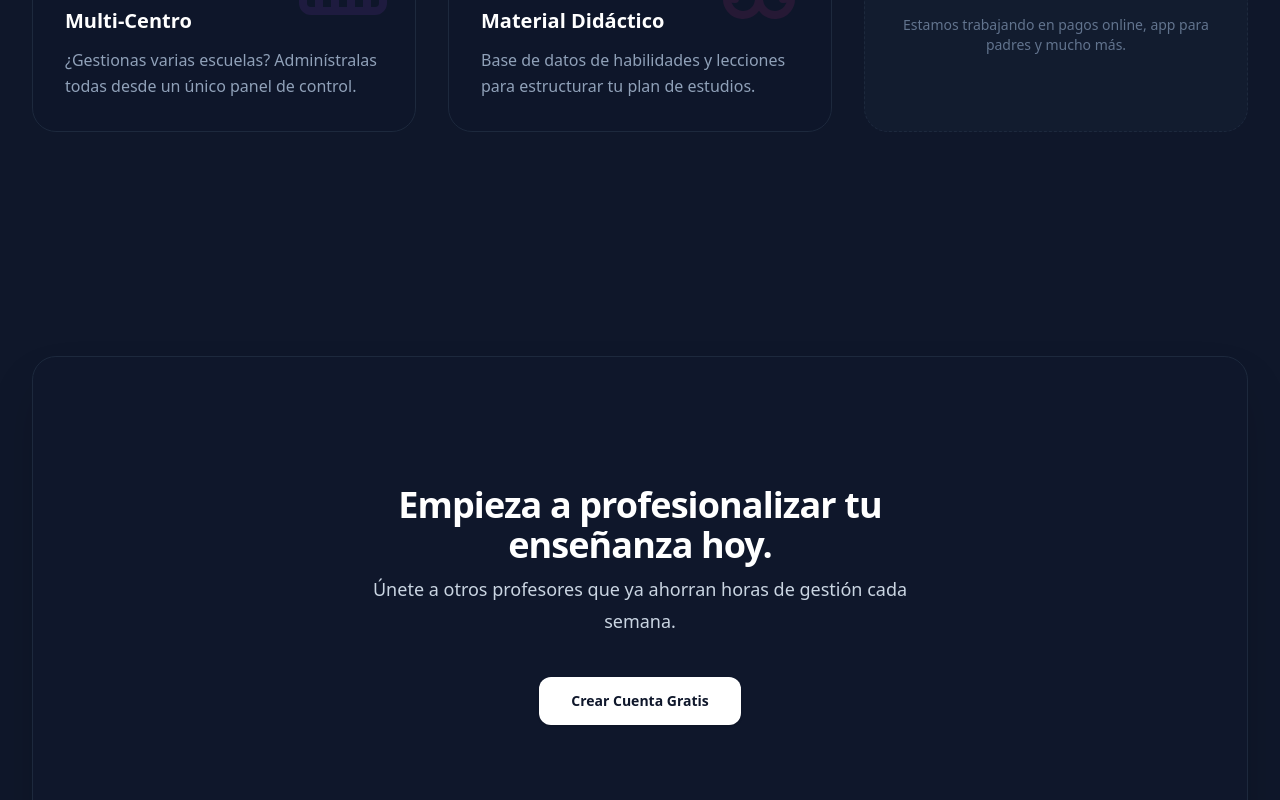
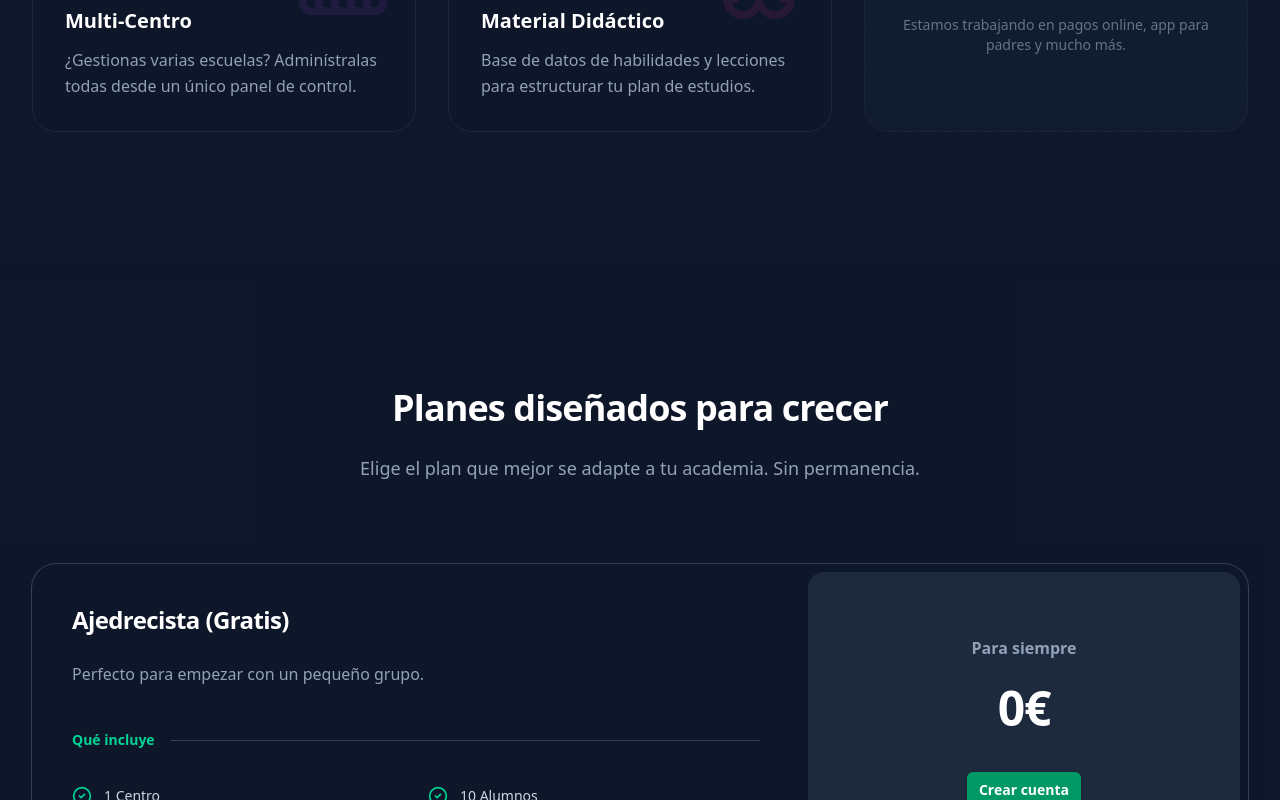
Before and after one commit to Chess-Society/ChessNet, a SvelteKit app: page / in a window 1280 px wide. Shown: the part 2000-2800 px from the top of the page. Built offline with nearby package versions, Linux system fonts and the light colour scheme.

Commit message:
Add Pricing Section to Landing Page

```diff
--- a/src/routes/+page.svelte
+++ b/src/routes/+page.svelte
@@ -366,6 +366,182 @@
         </div>
     </div>
 
+    <!-- Pricing Section -->
+    <div id="pricing" class="py-24 sm:py-32 bg-slate-900/30">
+        <div class="mx-auto max-w-7xl px-6 lg:px-8">
+            <div class="mx-auto max-w-2xl sm:text-center">
+                <h2
+                    class="text-3xl font-bold tracking-tight text-white sm:text-4xl"
+                >
+                    Planes diseñados para crecer
+                </h2>
+                <p class="mt-6 text-lg leading-8 text-slate-400">
+                    Elige el plan que mejor se adapte a tu academia. Sin
+                    permanencia.
+                </p>
+            </div>
+            <div
+                class="mx-auto mt-16 max-w-2xl rounded-3xl ring-1 ring-slate-700 sm:mt-20 lg:mx-0 lg:flex lg:max-w-none"
+            >
+                <!-- Free -->
+                <div class="p-8 sm:p-10 lg:flex-auto">
+                    <h3 class="text-2xl font-bold tracking-tight text-white">
+                        Ajedrecista (Gratis)
+                    </h3>
+                    <p class="mt-6 text-base leading-7 text-slate-400">
+                        Perfecto para empezar con un pequeño grupo.
+                    </p>
+                    <div class="mt-10 flex items-center gap-x-4">
+                        <h4
+                            class="flex-none text-sm font-semibold leading-6 text-emerald-400"
+                        >
+                            Qué incluye
+                        </h4>
+                        <div class="h-px flex-auto bg-slate-700"></div>
+                    </div>
+                    <ul
+                        role="list"
+                        class="mt-8 grid grid-cols-1 gap-4 text-sm leading-6 text-slate-300 sm:grid-cols-2 sm:gap-6"
+                    >
+                        <li class="flex gap-x-3">
+                            <CheckCircle2
+                                class="h-6 w-5 flex-none text-emerald-400"
+                            /> 1 Centro
+                        </li>
+                        <li class="flex gap-x-3">
+                            <CheckCircle2
+                                class="h-6 w-5 flex-none text-emerald-400"
+                            /> 10 Alumnos
+                        </li>
+                        <li class="flex gap-x-3">
+                            <CheckCircle2
+                                class="h-6 w-5 flex-none text-emerald-400"
+                            /> Control Asistencia
+                        </li>
+                    </ul>
+                </div>
+                <div
+                    class="-mt-2 p-2 lg:mt-0 lg:w-full lg:max-w-md lg:flex-shrink-0"
+                >
+                    <div
+                        class="rounded-2xl bg-slate-800 py-10 text-center ring-1 ring-inset ring-slate-900/5 lg:flex lg:flex-col lg:justify-center lg:py-16"
+                    >
+                        <div class="mx-auto max-w-xs px-8">
+                            <p class="text-base font-semibold text-slate-400">
+                                Para siempre
+                            </p>
+                            <p
+                                class="mt-6 flex items-baseline justify-center gap-x-2"
+                            >
+                                <span
+                                    class="text-5xl font-bold tracking-tight text-white"
+                                    >0€</span
+                                >
+                            </p>
+                            <button
+                                onclick={login}
+                                class="mt-10 block w-full rounded-md bg-emerald-600 px-3 py-2 text-center text-sm font-semibold text-white shadow-sm hover:bg-emerald-500"
+                                >Crear cuenta</button
+                            >
+                        </div>
+                    </div>
+                </div>
+            </div>
+
+            <div
+                class="mx-auto mt-8 max-w-2xl rounded-3xl ring-1 ring-emerald-500 lg:mx-0 lg:flex lg:max-w-none bg-slate-800/20 relative overflow-hidden"
+            >
+                <div
+                    class="absolute top-0 right-0 p-4 bg-emerald-500 text-white text-xs font-bold uppercase rounded-bl-xl"
+                >
+                    Recomendado
+                </div>
+                <!-- Pro -->
+                <div class="p-8 sm:p-10 lg:flex-auto">
+                    <h3 class="text-2xl font-bold tracking-tight text-white">
+                        Profe / Academia
+                    </h3>
+                    <p class="mt-6 text-base leading-7 text-slate-400">
+                        Todo lo necesario para profesionalizar tu enseñanza.
+                    </p>
+                    <div class="mt-10 flex items-center gap-x-4">
+                        <h4
+                            class="flex-none text-sm font-semibold leading-6 text-emerald-400"
+                        >
+                            Todo lo de gratis más...
+                        </h4>
+                        <div class="h-px flex-auto bg-slate-700"></div>
+                    </div>
+                    <ul
+                        role="list"
+                        class="mt-8 grid grid-cols-1 gap-4 text-sm leading-6 text-slate-300 sm:grid-cols-2 sm:gap-6"
+                    >
+                        <li class="flex gap-x-3">
+                            <CheckCircle2
+                                class="h-6 w-5 flex-none text-emerald-400"
+                            /> 3 Centros
+                        </li>
+                        <li class="flex gap-x-3">
+                            <CheckCircle2
+                                class="h-6 w-5 flex-none text-emerald-400"
+                            /> 50 Alumnos
+                        </li>
+                        <li class="flex gap-x-3">
+                            <CheckCircle2
+                                class="h-6 w-5 flex-none text-emerald-400"
+                            /> Informes Avanzados
+                        </li>
+                        <li class="flex gap-x-3">
+                            <CheckCircle2
+                                class="h-6 w-5 flex-none text-emerald-400"
+                            /> Exportación de Datos
+                        </li>
+                    </ul>
+                </div>
+                <div
+                    class="-mt-2 p-2 lg:mt-0 lg:w-full lg:max-w-md lg:flex-shrink-0"
+                >
+                    <div
+                        class="rounded-2xl bg-emerald-600/10 py-10 text-center ring-1 ring-inset ring-emerald-500/20 lg:flex lg:flex-col lg:justify-center lg:py-16"
+                    >
+                        <div class="mx-auto max-w-xs px-8">
+                            <p class="text-base font-semibold text-emerald-400">
+                                Anual
+                            </p>
+                            <p
+                                class="mt-6 flex items-baseline justify-center gap-x-2"
+                            >
+                                <span
+                                    class="text-5xl font-bold tracking-tight text-white"
+                                    >49€</span
+                                >
+                                <span
+                                    class="text-sm font-semibold leading-6 text-slate-400"
+                                    >/año</span
+                                >
+                            </p>
+                            <a
+                                href="{base}/pricing"
+                                class="mt-10 block w-full rounded-md bg-emerald-600 px-3 py-2 text-center text-sm font-semibold text-white shadow-sm hover:bg-emerald-500"
+                                >Ver todos los detalles</a
+                            >
+                        </div>
+                    </div>
+                </div>
+            </div>
+
+            <div class="text-center mt-12">
+                <a
+                    href="{base}/pricing"
+                    class="text-emerald-400 hover:text-emerald-300 font-medium flex items-center justify-center gap-2 group"
+                >
+                    Comparar todos los planes (incluido Club) <ArrowRight
+                        class="w-4 h-4 group-hover:translate-x-1 transition-transform"
+                    />
+                </a>
+            </div>
+        </div>
+    </div>
     <!-- CTA Section -->
     <div class="relative isolate py-16 sm:py-24">
         <div class="mx-auto max-w-7xl px-6 lg:px-8">
```
